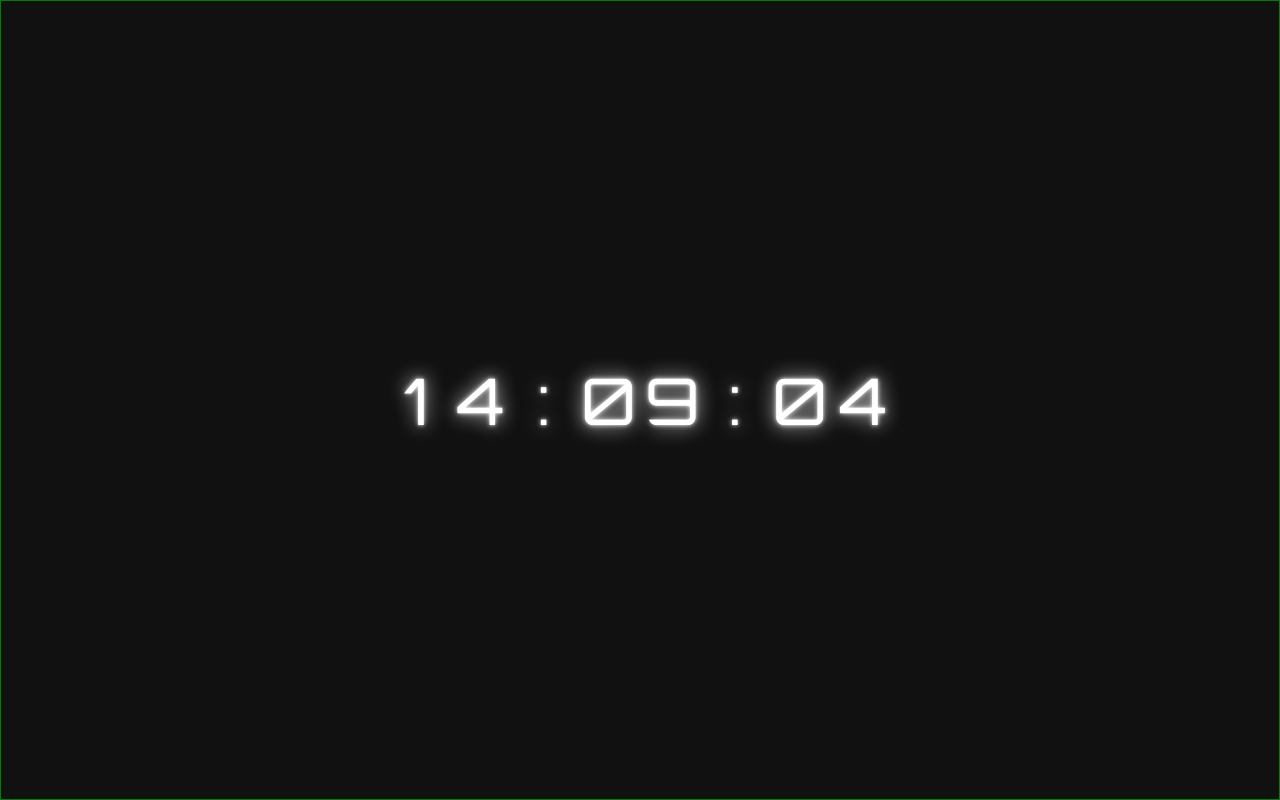
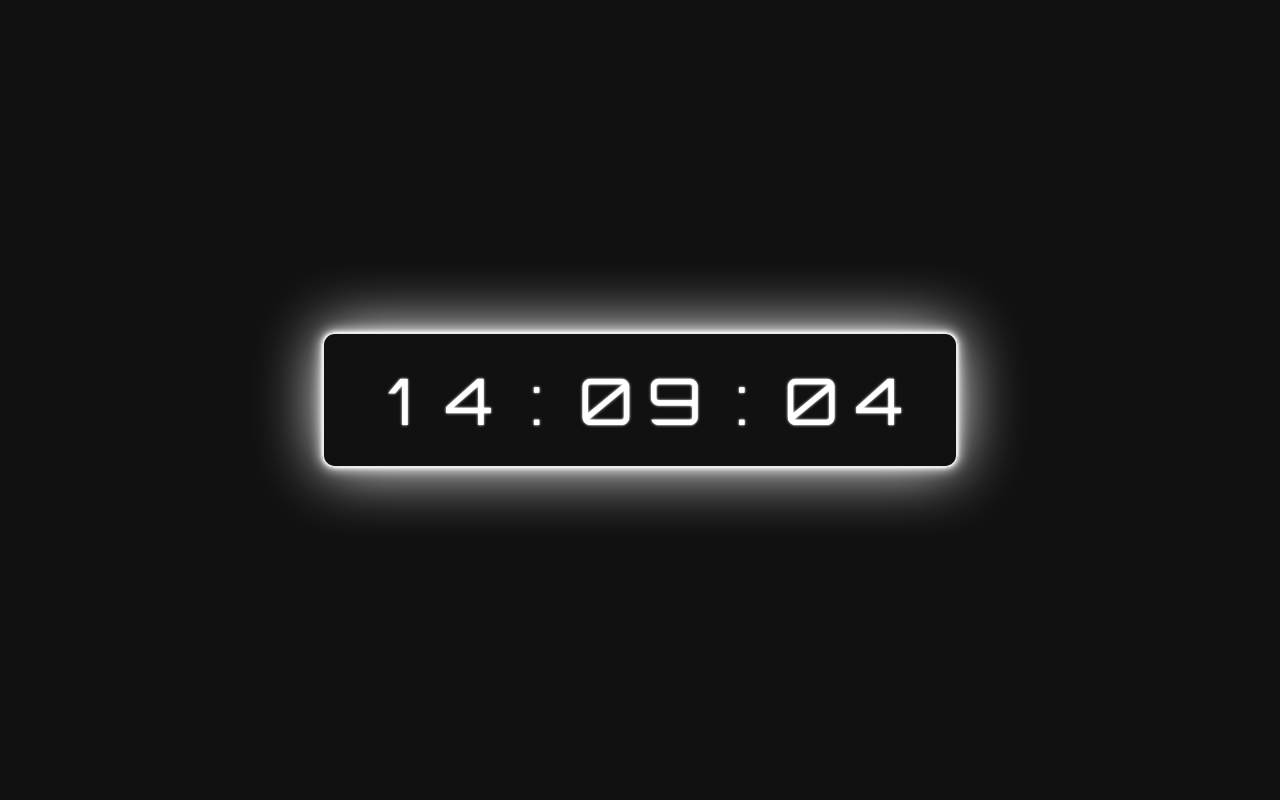
Before and after one commit to irostub/glow-timer, a plain HTML site: page index.html in a window 1280 px wide. Drawn offline with Linux system fonts and the light colour scheme.

Commit message:
Implement timer box design
Fix flash glow animation

```diff
--- a/style.css
+++ b/style.css
@@ -12,45 +12,53 @@
 html{
     background-color:#111;
 }
-
-body #time-field{
+.container{
     display: flex;
     justify-content:center;
     align-items:center;
     flex-direction: row;
     width: 100vw;
     height:100vh;
-    border:1px solid green;
-    padding: 0% 30vw;
+    border:0px solid green;
+}
+
+#time-field{
+    padding: 2vw 3.5vw 2vw 3.5vw;
+    border:2px solid rgb(235, 235, 235);
+    border-radius:1vw;
+    box-shadow: 0 0 5vw #fff,
+                0 0 1vw #fff,
+                0 0 0.3vw #fff;
 }
 
 .time{
-    border:0px solid red;
-    width:10vw;
-    height:10vw;
-    text-align: center;
-    display: flex;
-    justify-content:center;
-    align-items:center;
+    display:inline-block;
+    width:1em;
     font-size:5vw;
     color:#FFF;
     text-align: center;
-
-    -webkit-animation: glow var(--animation-time) infinite alternate;
-    -moz-animation: glow var(--animation-time) infinite alternate;
-    animation: glow 1s linear infinite alternate;
+    -webkit-animation: glow 1s infinite;
+    -moz-animation: glow 1s infinite;
+    animation: glow 1s infinite;
 }
 
 @keyframes glow{
-    from{
+    0%{
+        text-shadow:0 0 1px #fff,
+                    0 0 3px #fff;
+    }
+    2%{
+        text-shadow:0 0 1px #fff,
+                    0 0 5px #fff,
+                    0 0 10px #fff;
+    }
+    50%{
         text-shadow:0 0 1px #fff,
                     0 0 5px #fff;
+    }
+    100% {
+        text-shadow:0 0 1px #fff,
+                    0 0 3px #fff;
+    }
 
-    }
-    to {
-        text-shadow:0 0 1px #fff,
-                    0 0 5px #fff,
-                    0 0 20px #fff;
-
-    }
 }
```
